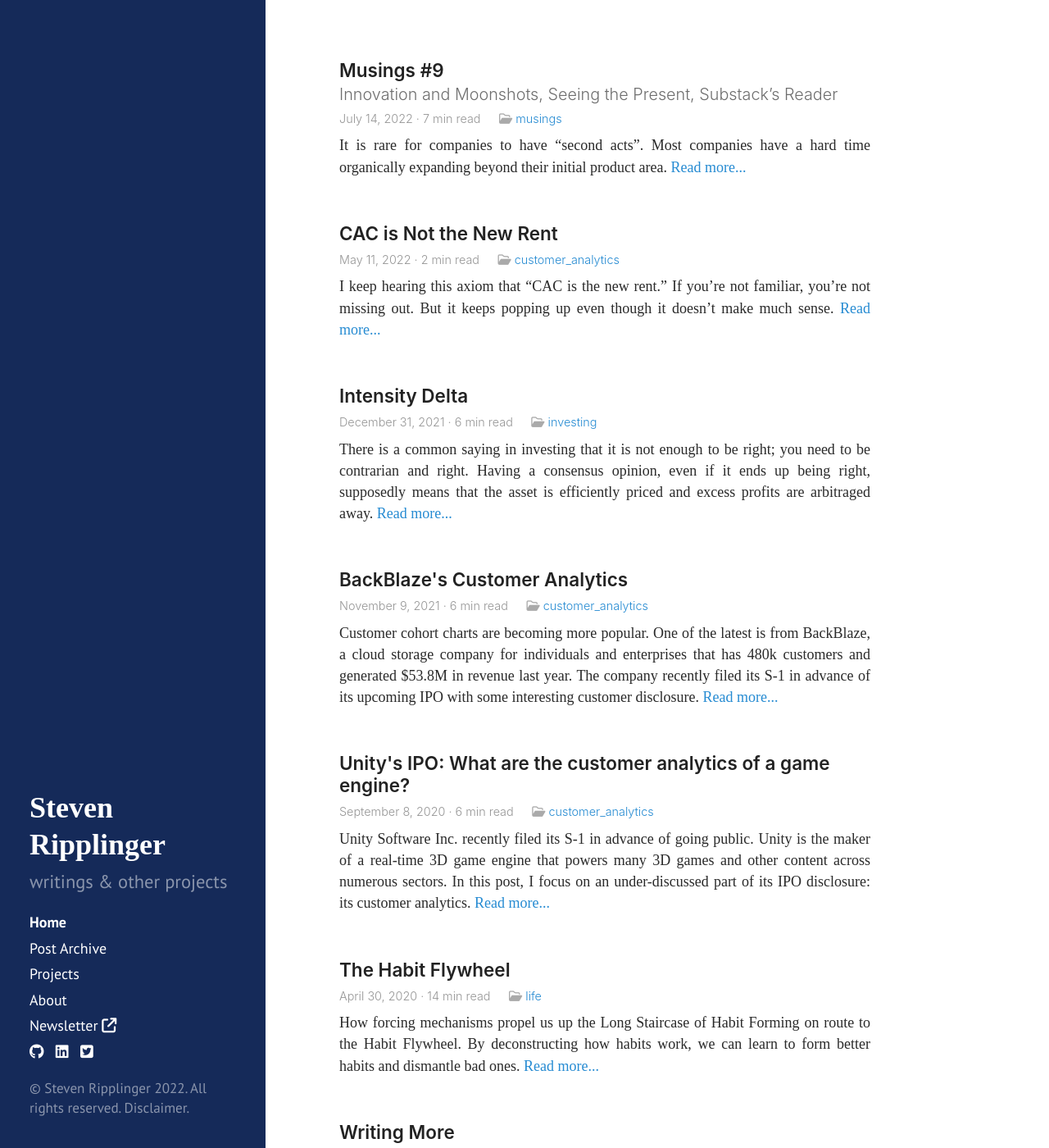
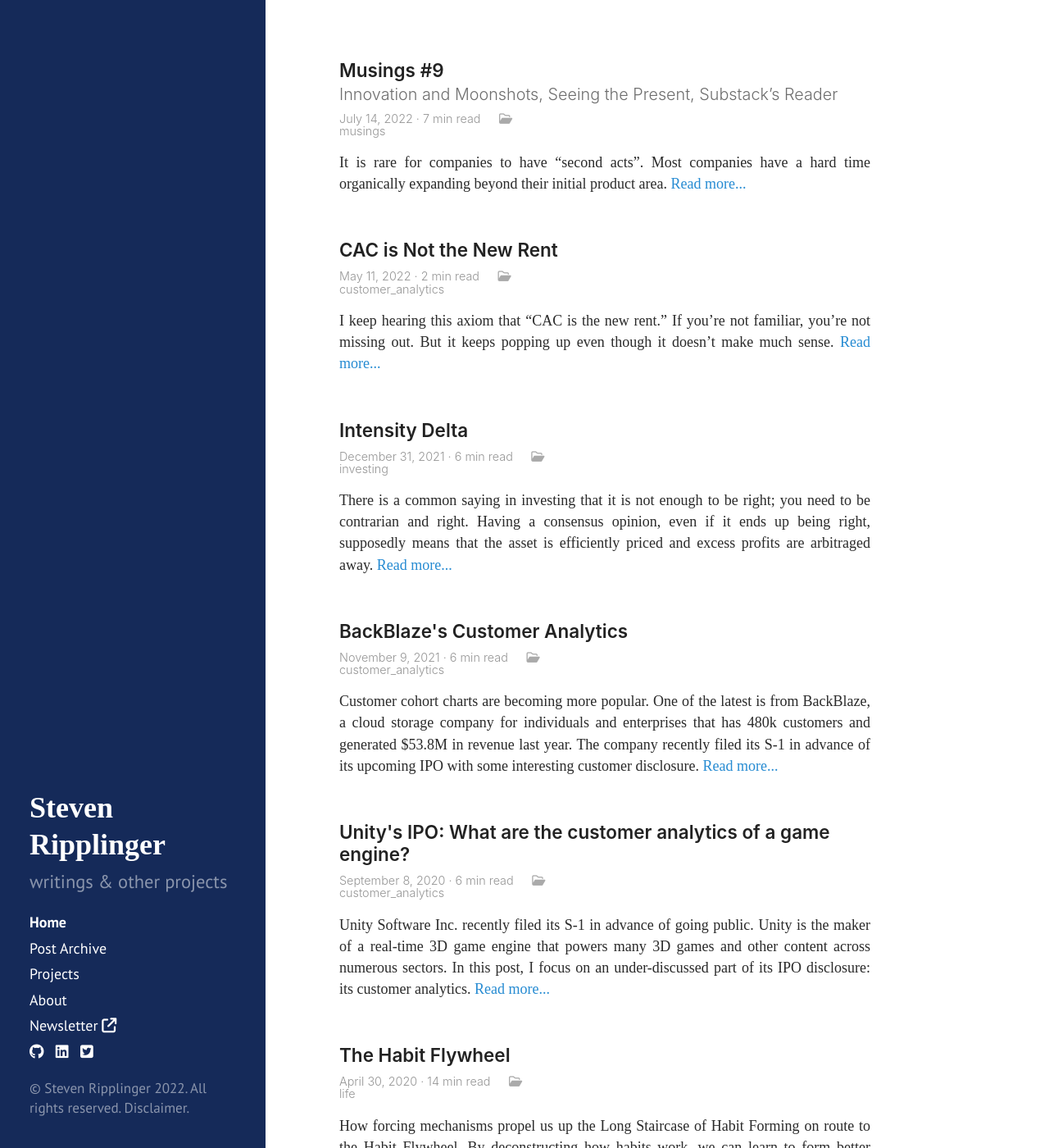
Before and after one commit to sripplin/website, a Jekyll site: the page built from index.html, in a window 1280 px wide and 1400 px high. Shown: the whole window at 82% size. Built offline with Jekyll 4.4.1, drawn with Linux system fonts in a browser that asks for light colours; nearby versions of some CDN libraries; some web fonts are replaced; the list of posts is cut into pages by our own code.

Commit message:
category link formatting

```diff
--- a/_layouts/category.html
+++ b/_layouts/category.html
@@ -27,10 +27,9 @@
            {% assign words = post.content | strip_html | number_of_words %}{{ words | divided_by:200 | at_most:25 }} min read
        </span>
        &emsp;
-
-       <span style="display:inline"><i class="fa-regular fa-folder-open" style="color: #969696; opacity: 0.80"></i>
+       <span style="display:inline" class="category"><i class="fa-regular fa-folder-open" style="color: #969696; opacity: 0.80"></i>
            {% capture category_name %}{{ post.category }}{% endcapture %}
-           <a href="{{ site.url }}/category/{{ category_name }}">{{ category_name}}</a>
+           <a style="color:#969696" href="{{ site.url }}/category/{{ category_name }}">{{ category_name}}</a>
       </span>
     </div>
 
--- a/_layouts/post.html
+++ b/_layouts/post.html
@@ -19,9 +19,9 @@
     <p style="margin:.6em;"></p>
     {% include post_date_read_time.html %}
     &emsp;
-    <span style="display:inline" class="post-date" title="Estimated read time"><i class="fa-regular fa-folder-open" style="color: #969696; opacity: 0.80"></i>
+    <span style="display:inline" class="category"><i class="fa-regular fa-folder-open" style="color: #969696; opacity: 0.80"></i>
          {% capture category_name %}{{ page.category }}{% endcapture %}
-         <a href="{{site.url}}/category/{{ category_name }}">{{ category_name }}</a>
+         <a style="color:#969696" href="{{site.url}}/category/{{ category_name }}">{{ category_name }}</a>
     </span>
   </div>
   <hr>
--- a/css/poole.css
+++ b/css/poole.css
@@ -360,7 +360,7 @@
 }
 
 /* Meta data lines below post title */
-.page-title, .post-title, .post-title-top, .post-subtitle, .post-date, .post-meta {
+.page-title, .post-title, .post-title-top, .post-subtitle, .post-date, .post-meta, .category {
   font-family: 'SF Compact Display', -apple-system, BlinkMacSystemFont, 'Segoe UI';
 }
 
@@ -372,6 +372,13 @@
   color: #6e6e6e;
 }
 .post-date {
+  display: block;
+  font-size: 0.8rem;
+  margin-top: -0.3rem;
+  margin-bottom: 0.8rem;
+  color: #969696;
+}
+.category, .category a {
   display: block;
   font-size: 0.8rem;
   margin-top: -0.3rem;
--- a/index.html
+++ b/index.html
@@ -39,9 +39,9 @@
            {% assign words = post.content | strip_html | number_of_words %}{{ words | divided_by:200 | at_most:25 }} min read
        </span>
        &emsp;
-       <span style="display:inline" class="post-date"><i class="fa-regular fa-folder-open" style="color: #969696; opacity: 0.80"></i>
+       <span style="display:inline" class="category"><i class="fa-regular fa-folder-open" style="color: #969696; opacity: 0.80"></i>
            {% capture category_name %}{{ post.category }}{% endcapture %}
-           <a href="{{ site.url }}/category/{{ category_name }}">{{ category_name}}</a>
+           <a style="color:#969696" href="{{ site.url }}/category/{{ category_name }}">{{ category_name}}</a>
       </span>
     </div>
 
```
Also changed, not shown: archive.md (+2 -2 lines), css/hyde.css (line endings or trailing spaces).
